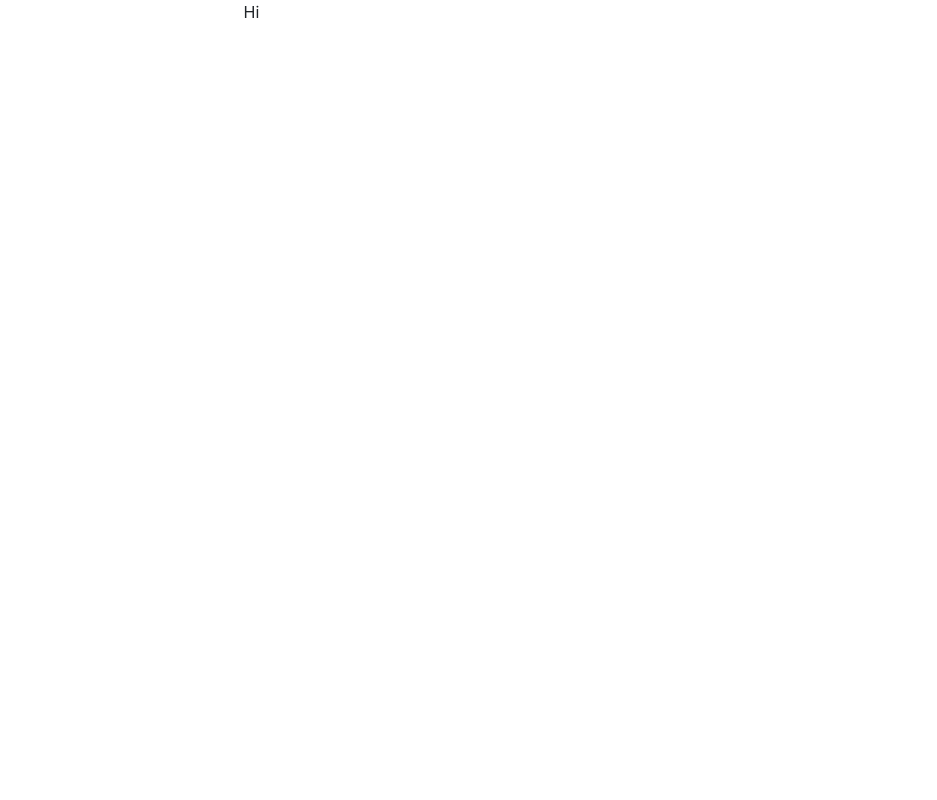
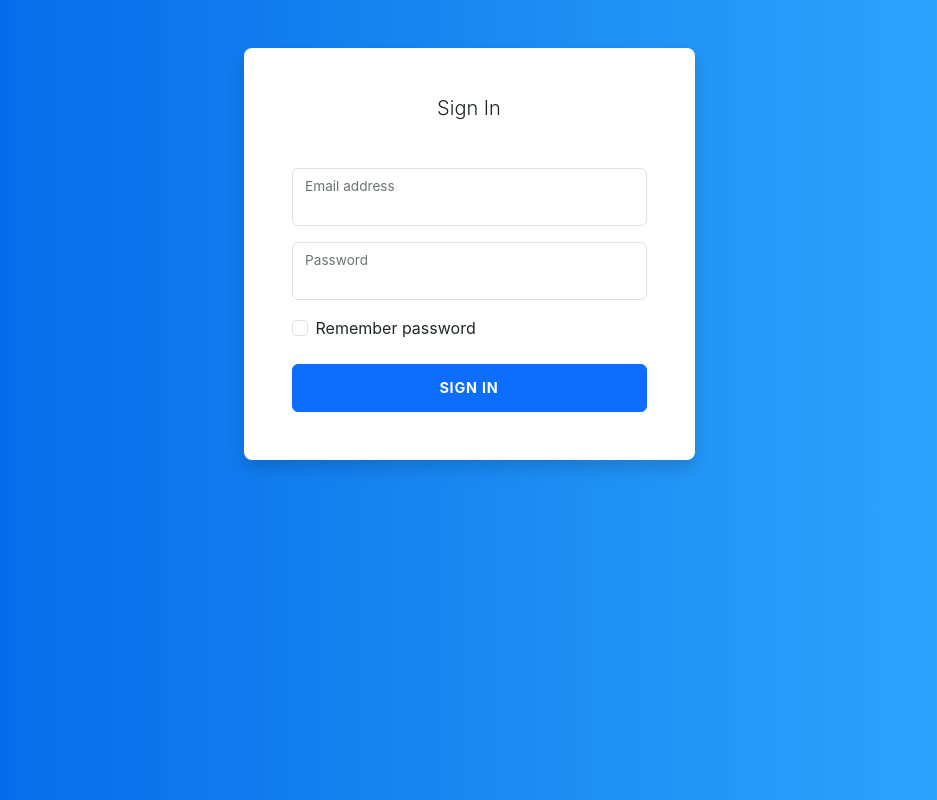
Before and after one commit to nreid1994/CodeCall, a React (Create React App) app in the folder bdpain/: page / in a window 1280 px wide. Shown: the whole page, without its empty margins (171-1108 px from the left). Built offline with nearby package versions, Linux system fonts and the light colour scheme.

Commit message:
auth_container_template.tsx, auth_container.scss

```diff
--- a/bdpain/src/auth/components/auth_container/auth_container.scss
+++ b/bdpain/src/auth/components/auth_container/auth_container.scss
@@ -0,0 +1,10 @@
+body {
+    background: #007bff;
+    background: linear-gradient(to right, #0062E6, #33AEFF);
+  }
+
+  .btn-login {
+    font-size: 0.9rem;
+    letter-spacing: 0.05rem;
+    padding: 0.75rem 1rem;
+  }
--- a/bdpain/src/auth/components/auth_container/auth_container_template.tsx
+++ b/bdpain/src/auth/components/auth_container/auth_container_template.tsx
@@ -1,12 +1,17 @@
 import React from "react";
+import "./auth_container.scss";
 import {
   AuthContainerController,
   AuthContainerProps,
   AuthContainerState,
 } from "./auth_container_interface";
+import Button from 'react-bootstrap/Button';
 import Container from "react-bootstrap/Container";
+import Col from "react-bootstrap/Col";
+import Card from 'react-bootstrap/Card';
+import FloatingLabel from 'react-bootstrap/FloatingLabel';
+import Form from 'react-bootstrap/Form';
 import Row from "react-bootstrap/Row";
-import Col from "react-bootstrap/Col";
 
 export function template(
   this: AuthContainerController,
@@ -16,7 +21,36 @@ export function template(
   return (
     <Container>
       <Row>
-        <Col className="col-sm-9 col-md-7 col-lg-5 mx-auto">Hi</Col>
+        <Col className="col-sm-9 col-md-7 col-lg-5 mx-auto">
+          <Card className="card border-0 shadow rounded-3 my-5">
+            <Card.Body className="p-4 p-sm-5">
+              <Card.Title as="h5" className="text-center mb-5 fw-light fs-5">Sign In</Card.Title>
+              <Form className="form-floating mb-3">
+                <FloatingLabel
+                  controlId="floatingInput"
+                  label="Email address"
+                  className="mb-3"
+                >
+                  <Form.Control type="email"/>
+                </FloatingLabel>
+              </Form>
+              <Form className="form-floating mb-3">
+                <FloatingLabel controlId="floatingPassword" label="Password">
+                  <Form.Control type="password"/>
+                </FloatingLabel>
+              </Form>
+              <Form className="form-check mb-3">
+                <Form.Group>
+                  <Form.Check type="checkbox" value="" id="rememberPasswordCheck"/>
+                  <Form.Label>Remember password</Form.Label>
+                </Form.Group>
+              </Form>
+              <Form className="d-grid">
+                <Button type="submit" className="btn btn-primary btn-login text-uppercase fw-bold">Sign In</Button>
+              </Form>
+            </Card.Body>
+          </Card>
+        </Col>
       </Row>
     </Container>
   );
```
